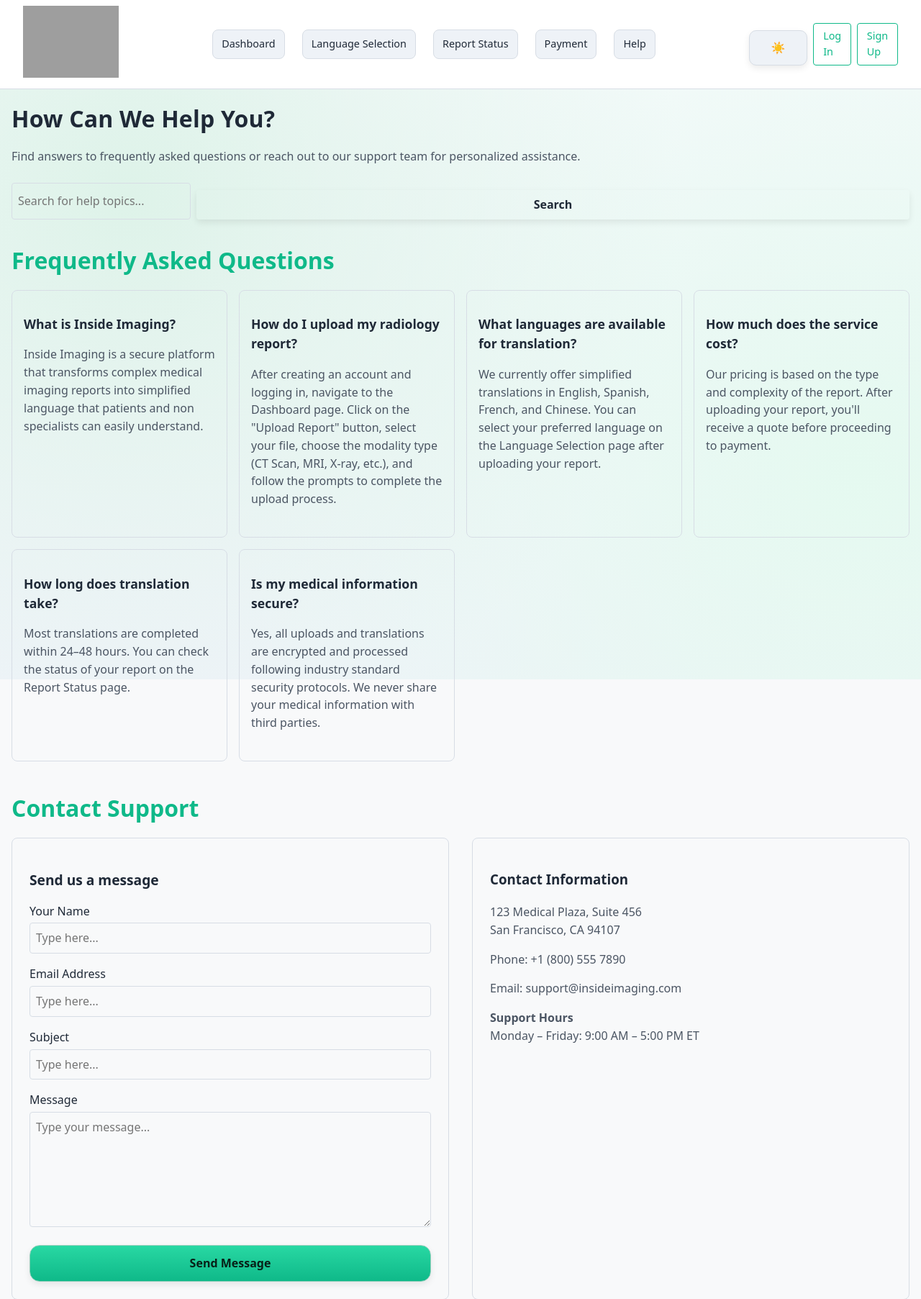
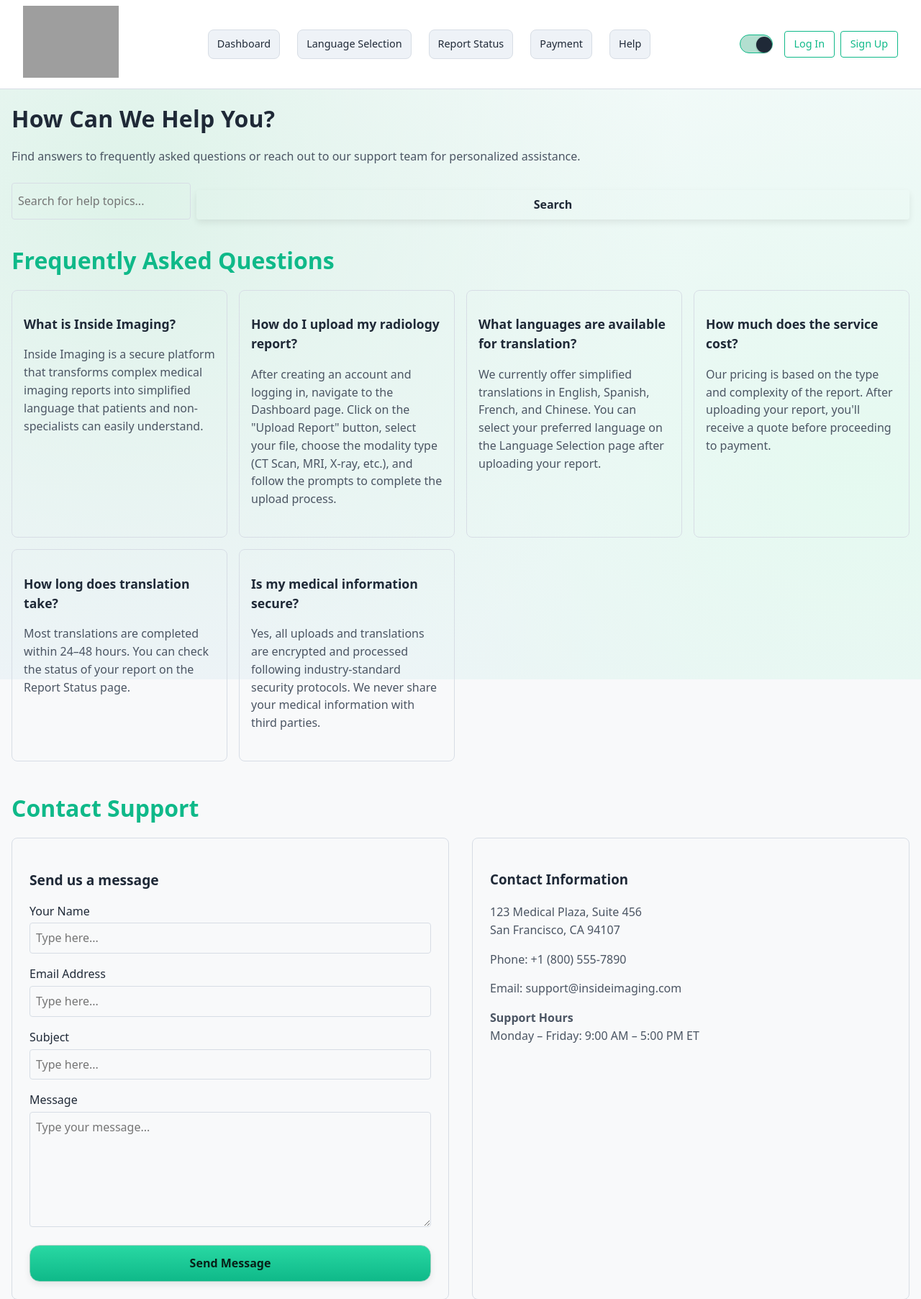
Before and after one commit to Schweinefilet/inside-imaging-MVP, a Flask app: page /help in a window 1280 px wide. Shown: the top 1805 px of the page at 72% size. Run offline with Flask 3, Linux system fonts and the light colour scheme; some libraries are stand-ins or nearby versions; grey boxes are pictures that could not be loaded.

Commit message:
theme switcher

```diff
--- a/static/main.css
+++ b/static/main.css
@@ -349,25 +349,31 @@ html.light ::selection,
 [data-theme='light'] ::selection {
   background: color-mix(in oklab, var(--mint) 25%, #00000010);
 }
-/* Buttons: theme toggle */
-.theme-toggle{
-  background: var(--panel-2);
-  color: var(--text);
-  border: 1px solid var(--border);
-  border-radius: 10px;
-  padding: .4rem .6rem;
-  cursor: pointer;
+
+/* ---- Slider toggle for theme ---- */
+.theme-switch{display:inline-flex;align-items:center;gap:.5rem;margin-right:.5rem}
+.theme-icon{font-size:1rem;line-height:1}
+.theme-switch-text{font-size:.9rem;color:var(--muted)}
+.theme-switch-input{position:absolute;opacity:0;width:1px;height:1px;overflow:hidden}
+.theme-switch-track{
+  width:46px;height:26px;border-radius:999px;
+  background:var(--panel-2);border:1px solid var(--border);
+  position:relative;transition:background .2s,border-color .2s
 }
-.theme-toggle:focus-visible{
-  outline: 3px solid color-mix(in oklab, var(--mint) 45%, transparent);
-  outline-offset: 2px;
+.theme-switch-track::after{
+  content:"";position:absolute;top:2px;left:2px;width:22px;height:22px;border-radius:50%;
+  background:var(--text);box-shadow:0 1px 2px rgba(0,0,0,.3);transition:transform .2s
 }
+.theme-switch-input:checked + .theme-switch-track{
+  background:color-mix(in oklab, var(--mint) 35%, var(--panel-2));border-color:var(--mint)
+}
+.theme-switch-input:checked + .theme-switch-track::after{transform:translateX(20px)}
 
-/* Simple-output lists and highlight colors sitewide */
+/* ---- Simple-output lists and highlight colors sitewide ---- */
 .simple-output ul{ margin:.25rem 0 0; padding-left:1.1rem; }
 .simple-output li{ margin:.2rem 0; }
 .simple-output strong.negative{ color:#ff6b6b; }
 .simple-output strong.positive{ color:#4cc96c; }
 
-/* Clickable organ terms */
+/* ---- Clickable organ terms ---- */
 .organ-link{ text-decoration: underline dotted; cursor: pointer; }
--- a/static/theme.js
+++ b/static/theme.js
@@ -2,23 +2,20 @@
   function setTheme(light) {
     document.documentElement.classList.toggle('light', !!light);
     localStorage.setItem('theme', light ? 'light' : 'dark');
-    var btn = document.getElementById('theme-toggle');
-    if (btn) {
-      btn.setAttribute('aria-pressed', light ? 'true' : 'false');
-      btn.textContent = light ? '☀️' : '🌙';
-      btn.title = light ? 'Switch to dark' : 'Switch to light';
-    }
+    var cb = document.getElementById('theme-toggle');
+    if (cb) cb.setAttribute('aria-checked', light ? 'true' : 'false');
+    var lbl = document.getElementById('theme-label');
+    if (lbl) lbl.textContent = light ? 'Light mode' : 'Dark mode';
   }
 
   document.addEventListener('DOMContentLoaded', function () {
-    var btn = document.getElementById('theme-toggle');
-    if (!btn) return;
+    var cb = document.getElementById('theme-toggle');
+    if (!cb) return;
     var saved = localStorage.getItem('theme');
     var isLight = saved ? saved === 'light'
       : (window.matchMedia && window.matchMedia('(prefers-color-scheme: light)').matches);
+    cb.checked = isLight;
     setTheme(isLight);
-    btn.addEventListener('click', function () {
-      setTheme(!document.documentElement.classList.contains('light'));
-    }, { passive: true });
+    cb.addEventListener('change', function () { setTheme(cb.checked); }, { passive: true });
   });
 })();
--- a/templates/help.html
+++ b/templates/help.html
@@ -6,7 +6,7 @@
     <meta name="color-scheme" content="light dark">
     <title>Help - Inside Imaging</title>
 
-    <!-- Pre-paint theme snippet to avoid flash -->
+    <!-- Pre-paint: prevent flash on load -->
     <script>
     (function(){
       try {
@@ -21,6 +21,16 @@
     <link rel="stylesheet" href="{{ url_for('static', filename='main.css') }}">
     <link rel="stylesheet" href="{{ url_for('static', filename='dashboard.css') }}">
     <link rel="stylesheet" href="{{ url_for('static', filename='help.css') }}">
+
+    <!-- Slider toggle styles (you can move these to main.css) -->
+    <style>
+      .theme-switch{display:inline-flex;align-items:center;gap:.5rem;margin-right:.5rem}
+      .theme-switch-input{position:absolute;opacity:0;width:1px;height:1px;overflow:hidden}
+      .theme-switch-track{width:46px;height:26px;border-radius:999px;background:var(--panel-2);border:1px solid var(--border);position:relative;transition:background .2s,border-color .2s}
+      .theme-switch-track::after{content:"";position:absolute;top:2px;left:2px;width:22px;height:22px;border-radius:50%;background:var(--text);box-shadow:0 1px 2px rgba(0,0,0,.3);transition:transform .2s}
+      .theme-switch-input:checked + .theme-switch-track{background:color-mix(in oklab, var(--mint) 35%, var(--panel-2));border-color:var(--mint)}
+      .theme-switch-input:checked + .theme-switch-track::after{transform:translateX(20px)}
+    </style>
 </head>
 <body>
 <div class="page-wrapper">
@@ -36,8 +46,11 @@
             <a href="{{ url_for('help_page') }}">Help</a>
         </nav>
         <div class="nav-auth">
-            <!-- New theme toggle button -->
-            <button id="theme-toggle" class="theme-toggle" type="button" aria-pressed="false" title="Toggle theme">🌙</button>
+            <!-- Slider toggle (replaces the old button) -->
+            <label class="theme-switch" aria-label="Toggle theme">
+              <input id="theme-toggle" class="theme-switch-input" type="checkbox" role="switch" aria-checked="false">
+              <span class="theme-switch-track" aria-hidden="true"></span>
+            </label>
 
             {% if session.get('user_id') %}
             <span class="username">{{ session.get('username') }}</span>
@@ -68,7 +81,7 @@
             <div class="faq-grid">
                 <div class="faq-card">
                     <h3>What is Inside Imaging?</h3>
-                    <p>Inside Imaging is a secure platform that transforms complex medical imaging reports into simplified language that patients and non specialists can easily understand.</p>
+                    <p>Inside Imaging is a secure platform that transforms complex medical imaging reports into simplified language that patients and non-specialists can easily understand.</p>
                 </div>
                 <div class="faq-card">
                     <h3>How do I upload my radiology report?</h3>
@@ -88,7 +101,7 @@
                 </div>
                 <div class="faq-card">
                     <h3>Is my medical information secure?</h3>
-                    <p>Yes, all uploads and translations are encrypted and processed following industry standard security protocols. We never share your medical information with third parties.</p>
+                    <p>Yes, all uploads and translations are encrypted and processed following industry-standard security protocols. We never share your medical information with third parties.</p>
                 </div>
             </div>
         </section>
@@ -110,7 +123,7 @@
                 <div class="contact-info">
                     <h3>Contact Information</h3>
                     <p>123 Medical Plaza, Suite 456<br>San Francisco, CA 94107</p>
-                    <p>Phone: +1 (800) 555 7890</p>
+                    <p>Phone: +1 (800) 555-7890</p>
                     <p>Email: support@insideimaging.com</p>
                     <p><strong>Support Hours</strong><br>Monday – Friday: 9:00 AM – 5:00 PM ET</p>
                 </div>
@@ -157,16 +170,16 @@
     </footer>
 </div>
 
-<!-- Theme toggle script -->
+<!-- Theme logic for the slider -->
 <script src="{{ url_for('static', filename='theme.js') }}"></script>
 
 <script>
 document.addEventListener('DOMContentLoaded', function() {
     var html = document.documentElement;
     var saved = localStorage.getItem('theme') || 'dark';
-    if (saved === 'light') {
-        html.classList.add('light');
-    }
+    if (saved === 'light') html.classList.add('light');
+
+    // Keep your settings dropdown logic
     var settingsButton = document.getElementById('settings-button');
     var dropdown = document.getElementById('settings-dropdown');
     if (settingsButton && dropdown) {
@@ -176,22 +189,11 @@ document.addEventListener('DOMContentLoaded', function() {
     }
     var toggleDark = document.getElementById('toggle-dark');
     var toggleLight = document.getElementById('toggle-light');
-    if (toggleDark) {
-        toggleDark.addEventListener('click', function() {
-            html.classList.remove('light');
-            localStorage.setItem('theme', 'dark');
-        });
-    }
-    if (toggleLight) {
-        toggleLight.addEventListener('click', function() {
-            html.classList.add('light');
-            localStorage.setItem('theme', 'light');
-        });
-    }
+    if (toggleDark) toggleDark.addEventListener('click', function(){ html.classList.remove('light'); localStorage.setItem('theme','dark'); });
+    if (toggleLight) toggleLight.addEventListener('click', function(){ html.classList.add('light'); localStorage.setItem('theme','light'); });
+
     var currentYear = document.getElementById('current-year');
-    if (currentYear) {
-        currentYear.textContent = new Date().getFullYear();
-    }
+    if (currentYear) currentYear.textContent = new Date().getFullYear();
 });
 </script>
 </body>
```
Also changed, not shown: templates/result.html (+33 -11 lines).
